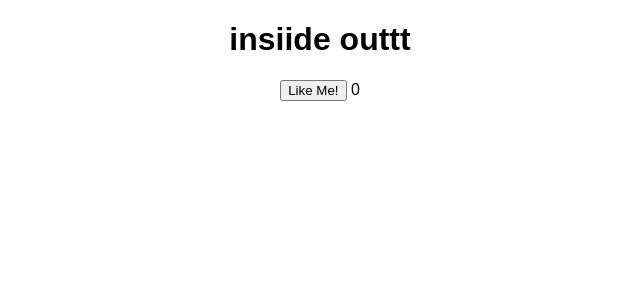
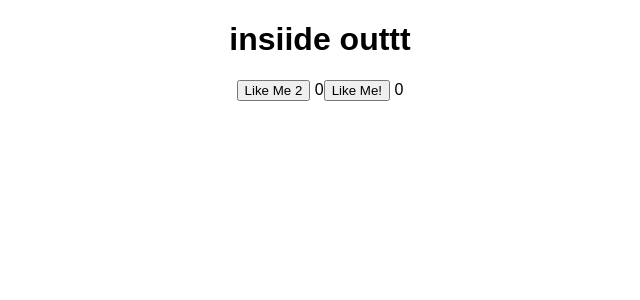
Before and after one commit to manishrajmishra/Emoji-Interpretor, a React (Create React App) app: page / in a window 1280 px wide. Shown: the top 300 px of the page, without its empty margins (320-960 px from the left). Built offline with nearby package versions, Linux system fonts and the light colour scheme.

Commit message:
feat: add new like counter button live excercise at neog.camp

```diff
--- a/src/App.js
+++ b/src/App.js
@@ -4,6 +4,12 @@ import "./styles.css";
 export default function App() {
   const [counter, setlikeCounter] = useState(0);
 
+  const [counter2, setlikeCounter2] = useState(0);
+
+  function likeClickHandler2() {
+    var newcount = counter2 + 1;
+    setlikeCounter2(newcount);
+  }
   function likeClickHandler() {
     var newcounter = counter + 1;
     setlikeCounter(newcounter);
@@ -11,6 +17,7 @@ export default function App() {
   return (
     <div className="App">
       <h1>insiide outtt</h1>
+      <button onClick={likeClickHandler2}>Like Me 2</button> {counter2}
       <button onClick={likeClickHandler}>Like Me! </button> {counter}
     </div>
   );
```
